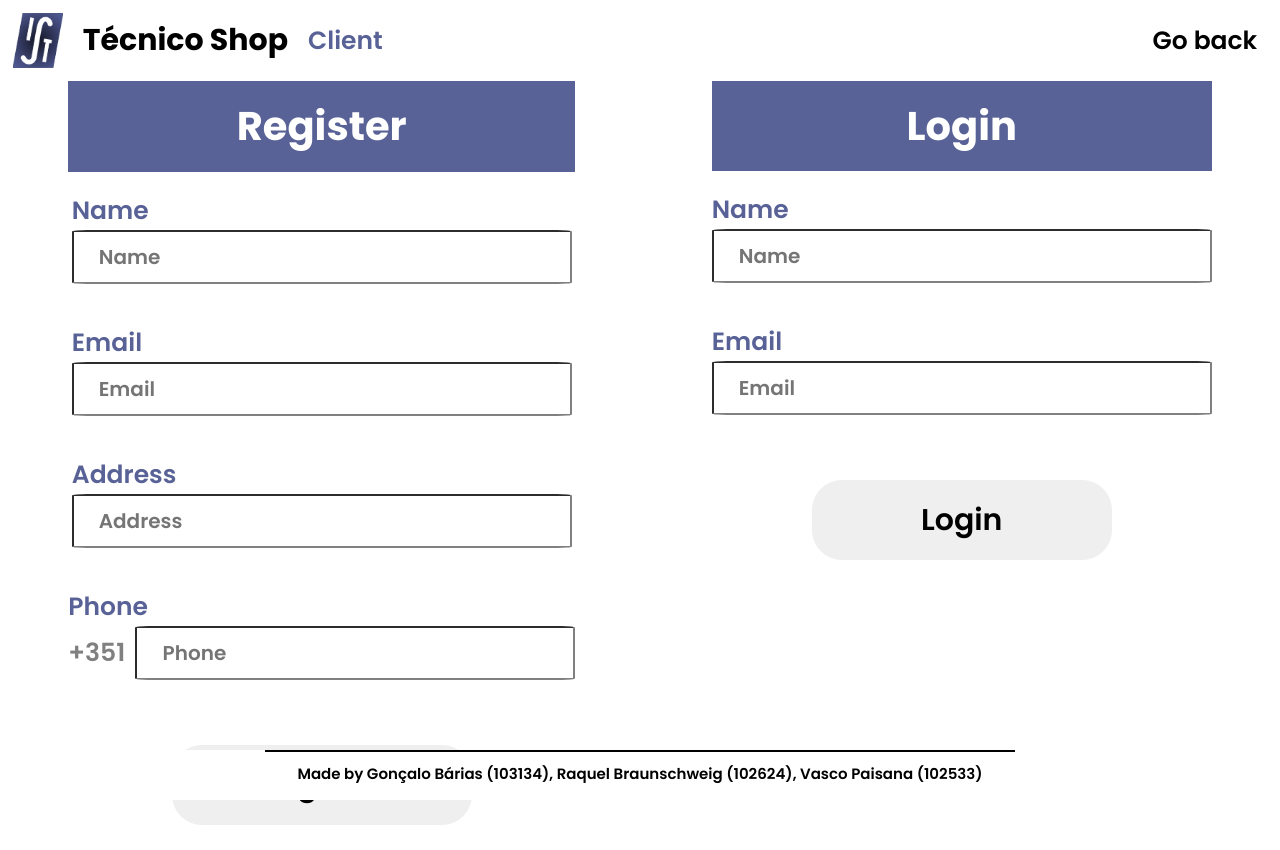
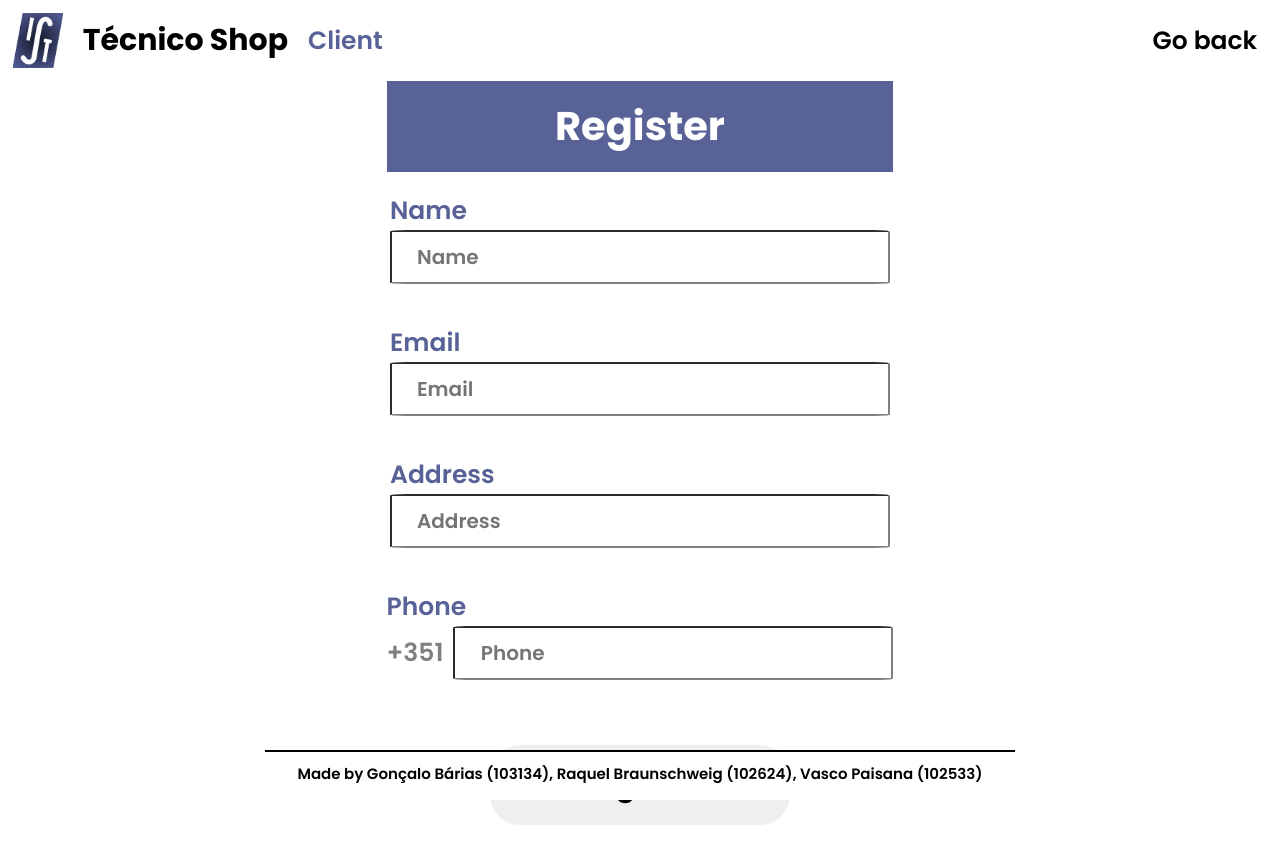
Before and after one commit to iquelli/Ecommerce-BD, a Python web app: template web/templates/customer_register.html in a window 1280 px wide. Run offline with Jinja, Linux system fonts and the light colour scheme; the template is opened without the code that fills it, so the values that code supplies are empty.

Commit message:
customer register works now

```diff
--- a/web/templates/customer_menu.html
+++ b/web/templates/customer_menu.html
@@ -17,7 +17,6 @@
       <p style="color: #596296;">Client</p>
     </div>
     <div>
-        <a href="index.html" class="nav-text">Remove Account</a>
         <a href="index.html" class="nav-text">Logout</a>
     </div>
   </div>
--- a/web/templates/customer_register.html
+++ b/web/templates/customer_register.html
@@ -51,25 +51,6 @@
               <button class="register-button"> Register </button>
             </div>
       </div>
-      <div class="login-form">
-        <div class="title-wrapper">
-          <h2 class="page-title">Login</h2>
-        </div>
-          <form action="" method="post">
-            <div class="form">
-              <div class="form-entry">
-                <p>Name</p>
-                <input type="text" placeholder="Name" id="name" name="name" maxlength="255"/>
-              </div>
-
-              <div class="form-entry">
-                <p>Email</p>
-                <input type="text" placeholder="Email" id="email" name="email" maxlength="255"/>
-              </div>
-              <button class="register-button"> Login </button>
-            </div>
-      </div>
-    </div>
   </div>
 </body>
 
--- a/web/templates/error.html
+++ b/web/templates/error.html
@@ -13,6 +13,7 @@
   <div class="message-wrap">
     <img src="../static/images/error_image.png" alt="" class="message-img">
     <h1 class="message">An error has occured!</h1>
+    <pre><code>{{ error }}</code></pre>
     <p class="interactive-text"> <- Go back</p>
   </div>
   <footer class="footer-messages">
--- a/web/templates/index.html
+++ b/web/templates/index.html
@@ -33,7 +33,9 @@
       <h1>Customer</h1>
       <p>Here you can find the functions related to customers on our data base.</p>
     </div>
-    <button class="customer-button">Customer View</button>
+    <a href="./customer/register" class="button">
+      <button class="customer-button">Customer View</button>
+    </a>
   </div>
   <div class="admin-view" id="man">
     <div>
```
Also changed, not shown: 1 other file.
